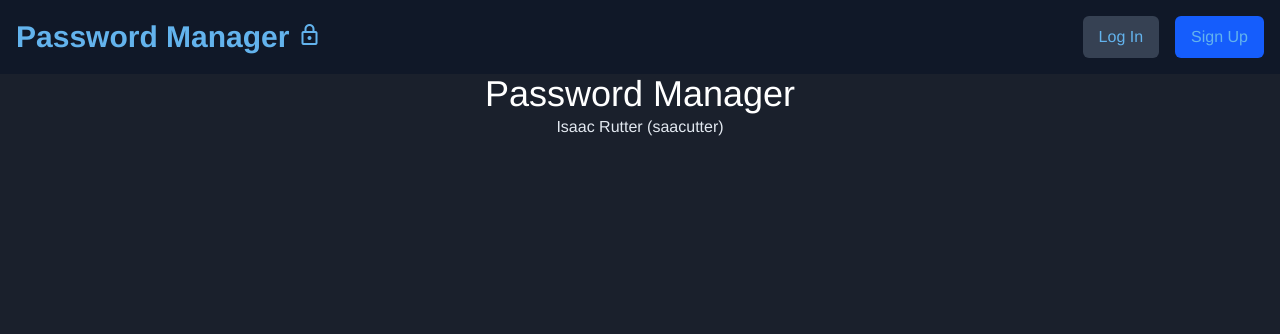
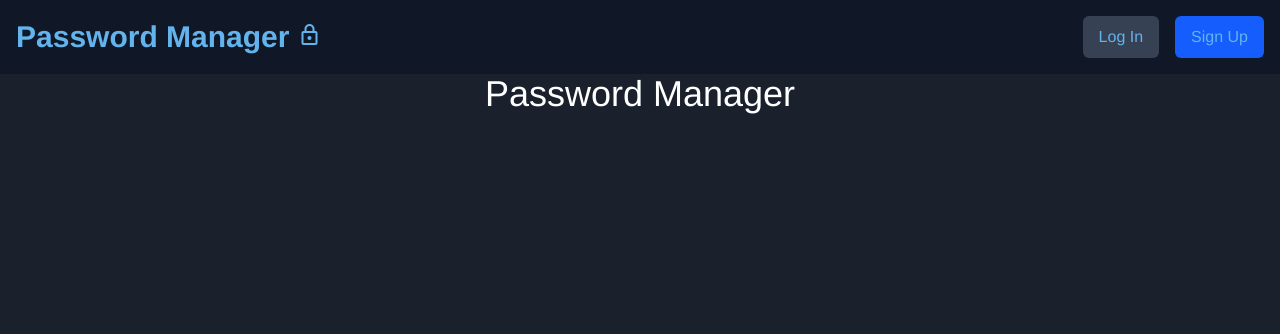
Before and after one commit to saacutter/Password-Manager, a Flask app: page / in a window 1280 px wide. Shown: the top 334 px of the page. Run offline with Flask 3, Linux system fonts and the light colour scheme; style sheets or scripts are compiled from the project's sources.

Commit message:
Removed old templates

```diff
--- a/app/templates/home.html
+++ b/app/templates/home.html
@@ -6,5 +6,4 @@ Password Manager | Home
 
 {% block body %}
 <h4 class="center text-4xl text-white">Password Manager</h4>
-<p class="center">Isaac Rutter (saacutter)</p>
 {% endblock %}
```
